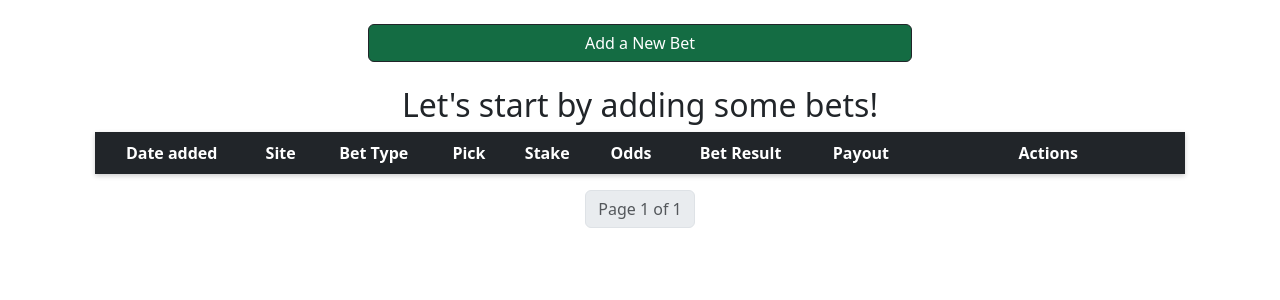
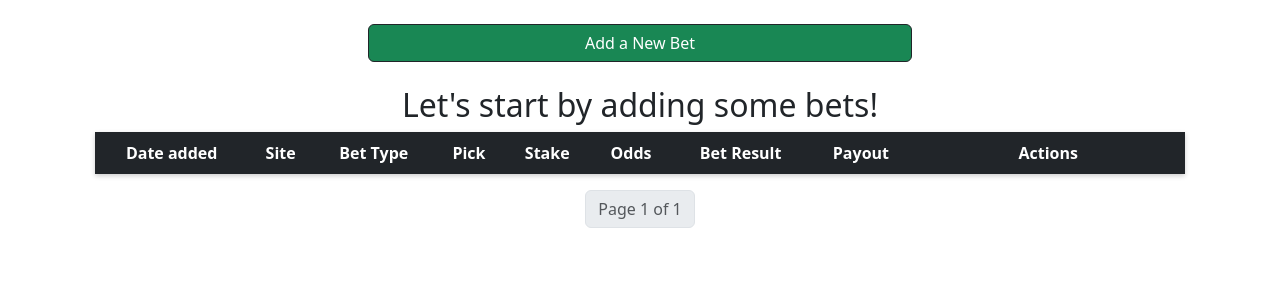
Before and after one commit to nicoferreira90/bet_tracker_orange, a Django app: page /bets/ in a window 1280 px wide. Shown: the part 56-356 px from the top of the page. Run offline with Django 5.2, Linux system fonts and the light colour scheme; the visitor is signed in with stand-in values (Sample User, id 1); data that the repository does not hold is empty; parts of the project's set-up code (start-up, migrations or seed data) failed here and were passed over.

Commit message:
improved css for buttons

```diff
--- a/templates/account/email_confirm.html
+++ b/templates/account/email_confirm.html
@@ -11,7 +11,7 @@ that <a href="mailto:{{ email }}">{{ email }}</a> is an e-mail address for user
 {{ user_display }}.{% endblocktrans %}</p>
 <form method="post" action="{% url 'account_confirm_email' confirmation.key %}">
 {% csrf_token %}
-<button class="btn btn-primary active border border-dark" type="submit">{% trans 'Confirm' %}</button>
+<button class="btn btn-primary border border-dark" type="submit">{% trans 'Confirm' %}</button>
 </form>
 {% else %}
 {% url 'account_email' as email_url %}
--- a/templates/account/login.html
+++ b/templates/account/login.html
@@ -6,6 +6,6 @@
     <h2>Log In</h2>
     <form method="post">{% csrf_token %}
         {{ form|crispy }}
-        <button class="btn btn-primary active border border-dark" type="submit">Log In</button>
+        <button class="btn btn-primary border border-dark" type="submit">Log In</button>
     </form>
 {% endblock content %}
--- a/templates/account/password_change.html
+++ b/templates/account/password_change.html
@@ -9,7 +9,7 @@
     your new password twice so we can verify you typed it in correctly.</p>
     <form method="POST">{% csrf_token %}
     {{ form|crispy }}
-    <input class="btn btn-success active border border-dark" type="submit"
+    <input class="btn btn-success border border-dark" type="submit"
     value="Change my password">
     </form>
 {% endblock content %}
--- a/templates/account/password_reset.html
+++ b/templates/account/password_reset.html
@@ -22,7 +22,7 @@
             {{ form|crispy }}
         {% endslot %}
         {% slot actions %}
-            <button class="btn btn-primary active border border-dark" type="submit">{% trans 'Reset' %}</button>
+            <button class="btn btn-primary border border-dark" type="submit">{% trans 'Reset' %}</button>
         {% endslot %}
     {% endelement %}
     <p class="lead" style="font-weight: 400">
--- a/templates/account/password_reset_from_key.html
+++ b/templates/account/password_reset_from_key.html
@@ -27,7 +27,7 @@
             {% endslot %}
             {% slot actions %}
             {% slot actions %}
-            <button class="btn btn-primary active border border-dark" type="submit" name="action">{% trans 'Reset' %}</button>
+            <button class="btn btn-primary border border-dark" type="submit" name="action">{% trans 'Reset' %}</button>
         {% endslot %}
             {% endslot %}
         {% endelement %}
--- a/templates/account/signup.html
+++ b/templates/account/signup.html
@@ -6,6 +6,6 @@
     <h2>Sign Up</h2>
     <form method="post">{% csrf_token %}
         {{ form|crispy }}
-        <button class="btn btn-success active border border-dark" type="submit">Submit</button>
+        <button class="btn btn-success border border-dark" type="submit">Submit</button>
     </form>
 {% endblock content %}
--- a/templates/analytics/analytics_with_results.html
+++ b/templates/analytics/analytics_with_results.html
@@ -80,7 +80,7 @@
                     <input type="date" class="form-control mt-2" id="filterDateEnd" name="filterDateEnd" required disabled>
                 </div>
                 <div class="d-flex justify-content-center">
-                    <button type="submit" class="btn btn-primary active btn-lg m-2 border border-dark">FILTER</button>
+                    <button type="submit" class="btn btn-primary btn-lg m-2 border border-dark">FILTER</button>
 
                 </div>
 
--- a/templates/base.html
+++ b/templates/base.html
@@ -16,6 +16,8 @@
               crossorigin="anonymous">
 
         <link rel="icon" type="image/x-icon" href="{% static 'favicon.ico' %}">
+
+        {% comment %} <link rel="stylesheet" href="{% static "bootstrap.min.css" %}"> {% endcomment %}
         <style>
 
             .navbar-collapse {
@@ -83,6 +85,13 @@
                 color: inherit; /* Inherit color from parent */
             }
 
+            .btn-primary {
+                background-color: rgb(51, 51, 255);
+            }
+
+            .btn-primary:hover, .btn-primary:focus, .btn-primary:active {
+                background-color: rgb(30, 30, 255) !important; /* A slightly darker shade */
+            }
 
         </style>
     </head>
@@ -135,8 +144,8 @@
                             </div>
                         {% else %}
                             <div class="auth-buttons">
-                                <a href="{% url 'account_login' %}" class="btn btn-primary active me-2 border border-dark">Log In</a>
-                                <a href="{% url 'account_signup' %}" class="btn btn-success active border border-dark">Sign Up</a>
+                                <a href="{% url 'account_login' %}" class="btn btn-primary me-2 border border-dark">Log In</a>
+                                <a href="{% url 'account_signup' %}" class="btn btn-success border border-dark">Sign Up</a>
                             </div>
                         {% endif %}
                     </span>
--- a/templates/bets/bet_history.html
+++ b/templates/bets/bet_history.html
@@ -5,7 +5,7 @@
 {% load static %}
 
 <div class="d-grid gap-2 col-6 mx-auto mb-4">
-    <a class="btn btn-success active border border-dark" href="{% url "new_bet" %}" role="button">Add a New Bet</a>
+    <a class="btn btn-success border border-dark" href="{% url "new_bet" %}" role="button">Add a New Bet</a>
 </div>
 
 {% include "bets/partials/bet_history_table.html" %}
--- a/templates/bets/new_bet.html
+++ b/templates/bets/new_bet.html
@@ -8,7 +8,7 @@
 <form action="" method="post">
     {% csrf_token %}
     {{ form|crispy }}
-    <button class="btn btn-success active ml-2 border border-dark" type="submit">Save Bet</button>
+    <button class="btn btn-success ml-2 border border-dark" type="submit">Save Bet</button>
 </form>
 
 {% endblock content %}
--- a/templates/bets/partials/bet_history_table.html
+++ b/templates/bets/partials/bet_history_table.html
@@ -30,7 +30,7 @@
                 <td>{{ bet.payout }}</td>
                 <td class="text-center">
                     <a class="btn btn-warning btn-sm border border-dark" href="{% url "bet_tag_page" bet.pk %}" role="button">Manage Tags</a>
-                    <a class="btn btn-primary active btn-sm border border-dark" href="{% url "update_bet" bet.pk %}" role="button">Update Bet</a>
+                    <a class="btn btn-primary btn-sm border border-dark" href="{% url "update_bet" bet.pk %}" role="button">Update Bet</a>
                     <a hx-delete="{% url "delete_bet" bet.pk %}"
                         hx-confirm="Are you sure you want to delete this bet: {{bet.pick}}?"
                         hx-target="#bet_history_table"
@@ -53,7 +53,7 @@
                 <td>{{ bet.payout }}</td>
                 <td class="text-center">
                     <a class="btn btn-warning btn-sm border border-dark" href="{% url "bet_tag_page" bet.pk %}" role="button">Manage Tags</a>
-                    <a class="btn btn-primary active btn-sm border border-dark" href="{% url "update_bet" bet.pk %}" role="button">Update Bet</a>
+                    <a class="btn btn-primary btn-sm border border-dark" href="{% url "update_bet" bet.pk %}" role="button">Update Bet</a>
                     <a hx-delete="{% url "delete_bet" bet.pk %}"
                         hx-confirm="Are you sure you want to delete this bet: {{bet.pick}}?"
                         hx-target="#bet_history_table"
@@ -73,7 +73,7 @@
                 <td>{{ bet.payout }}</td>
                 <td class="text-center">
                     <a class="btn btn-warning btn-sm border border-dark" href="{% url "bet_tag_page" bet.pk %}" role="button">Manage Tags</a>
-                    <a class="btn btn-primary active btn-sm border border-dark" href="{% url "update_bet" bet.pk %}" role="button">Update Bet</a>
+                    <a class="btn btn-primary btn-sm border border-dark" href="{% url "update_bet" bet.pk %}" role="button">Update Bet</a>
                     <a hx-delete="{% url "delete_bet" bet.pk %}"
                         hx-confirm="Are you sure you want to delete this bet: {{bet.pick}}?"
                         hx-target="#bet_history_table"
@@ -93,7 +93,7 @@
                 <td>{{ bet.payout }}</td>
                 <td class="text-center">
                     <a class="btn btn-warning btn-sm border border-dark" href="{% url "bet_tag_page" bet.pk %}" role="button">Manage Tags</a>
-                    <a class="btn btn-primary active btn-sm border border-dark" href="{% url "update_bet" bet.pk %}" role="button">Update Bet</a>
+                    <a class="btn btn-primary btn-sm border border-dark" href="{% url "update_bet" bet.pk %}" role="button">Update Bet</a>
                     <a hx-delete="{% url "delete_bet" bet.pk %}"
                         hx-confirm="Are you sure you want to delete this bet: {{bet.pick}}?"
                         hx-target="#bet_history_table"
--- a/templates/bets/update_bet.html
+++ b/templates/bets/update_bet.html
@@ -6,6 +6,6 @@
 <form action="" method="post">
     {% csrf_token %}
     {{ form|crispy }}
-    <input class="btn btn-primary active border border-dark" type="submit" value="Update">
+    <input class="btn btn-primary border border-dark" type="submit" value="Update">
 </form>
 {% endblock content %}
--- a/templates/home_page.html
+++ b/templates/home_page.html
@@ -10,8 +10,8 @@
     </p>
 
     <div class="d-flex justify-content-center gap-4">
-        <a href="{% url 'account_login' %}" class="btn btn-primary btn-lg col-4 active mx-4 mb-4 border border-dark">Log In</a>
-        <a href="{% url 'account_signup' %}" class="btn btn-success btn-lg col-4 active mx-4 mb-4 border border-dark">Sign Up</a>
+        <a href="{% url 'account_login' %}" class="btn btn-primary btn-lg col-4 mx-4 mb-4 border border-dark">Log In</a>
+        <a href="{% url 'account_signup' %}" class="btn btn-success btn-lg col-4 mx-4 mb-4 border border-dark">Sign Up</a>
     </div>
 </div>
 
--- a/templates/tags/partials/bet_tag_table.html
+++ b/templates/tags/partials/bet_tag_table.html
@@ -43,7 +43,7 @@
         <button hx-post="{% url "add_associated_tag" bet.pk %}"
                 hx-target="#bet_tag_list"
                 id="assign-tag-button"
-                class="btn btn-success active border border-dark"
+                class="btn btn-success border border-dark"
                 type="submit"
         >
             Assign Tag to this Bet
--- a/templates/tags/partials/tag_list_table.html
+++ b/templates/tags/partials/tag_list_table.html
@@ -15,7 +15,7 @@
         <td>{{tag.description}}</td>
         <td>
             <div style="display: flex; gap: 5px;">
-                <a class="btn btn-primary active btn-sm border border-dark" href="{% url 'update_tag' tag.pk %}" role="button">Update Tag</a>
+                <a class="btn btn-primary btn-sm border border-dark" href="{% url 'update_tag' tag.pk %}" role="button">Update Tag</a>
                 <a hx-delete="{% url 'delete_tag' tag.pk %}"
                    hx-target="#tag_list_table"
                    hx-confirm="Are you sure you want to delete {{ tag }}?"
--- a/templates/tags/update_tag.html
+++ b/templates/tags/update_tag.html
@@ -6,6 +6,6 @@
 <form action="" method="post">
     {% csrf_token %}
     {{ form|crispy }}
-    <input class="btn btn-primary active border border-dark" type="submit" value="Update">
+    <input class="btn btn-primary border border-dark" type="submit" value="Update">
 </form>
 {% endblock content %}
```
